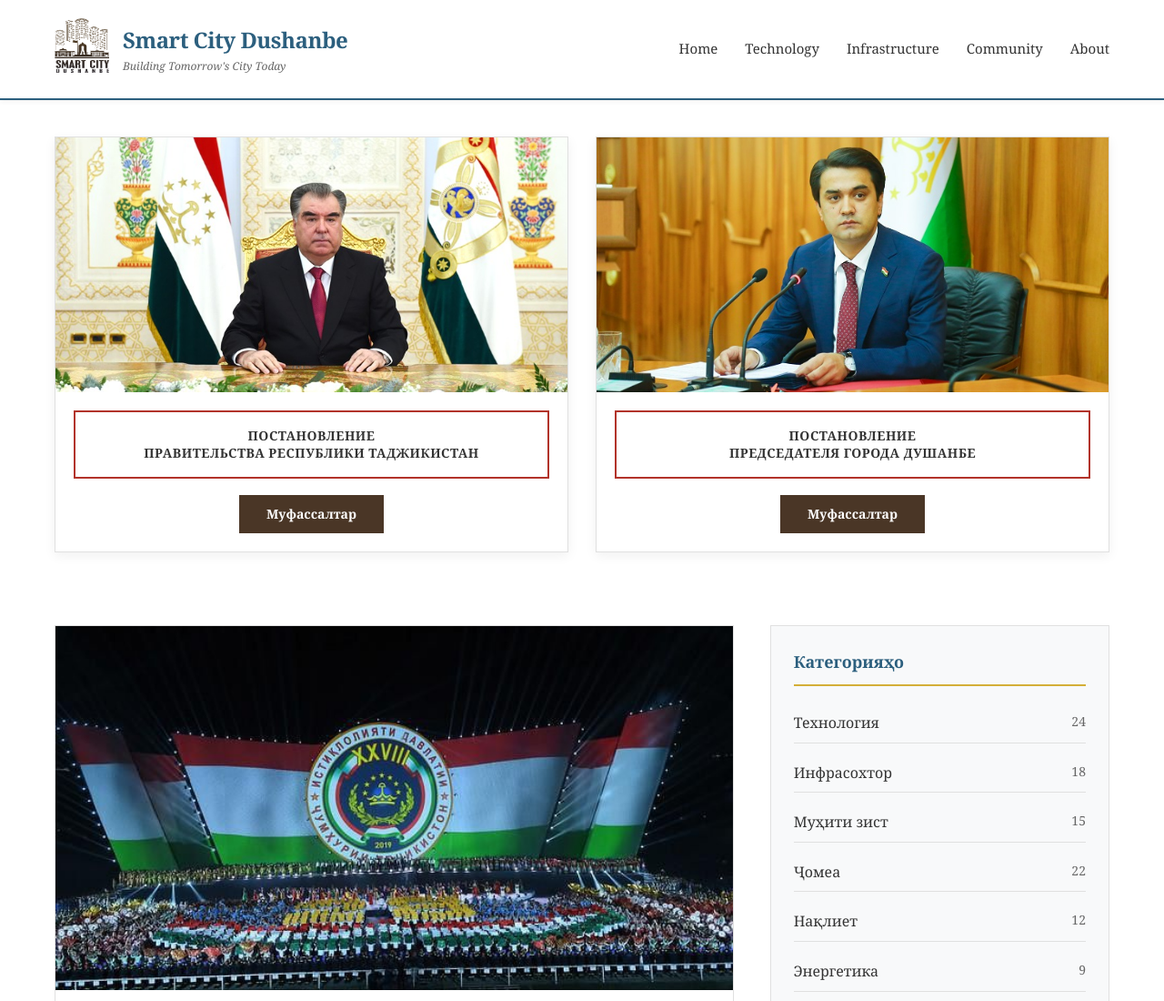
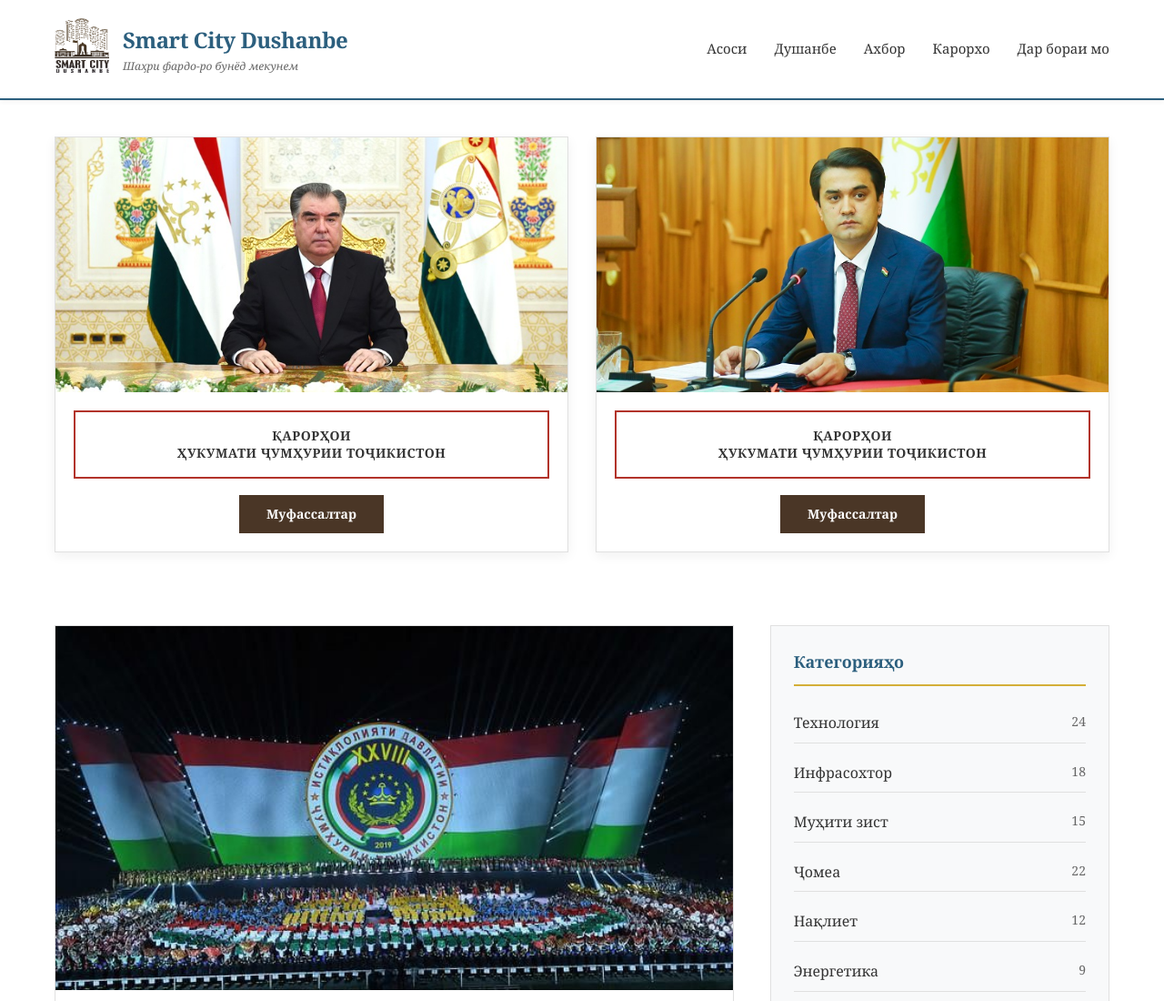
Before and after one commit to randommmtempuser-sudo/dsc.1.tj, a plain HTML site: page index.html in a window 1280 px wide. Shown: the top 1100 px of the page at 91% size. Drawn offline with Linux system fonts and the light colour scheme.

Commit message:
Update index.html

```diff
--- a/index.html
+++ b/index.html
@@ -674,16 +674,16 @@
                     </div>
                     <div class="logo-text">
                         <h1>Smart City Dushanbe</h1>
-                        <p>Building Tomorrow's City Today</p>
+                        <p>Шаҳри фардо-ро бунёд мекунем</p>
                     </div>
                 </a>
                 <nav>
                     <ul>
-                        <li><a href="#">Home</a></li>
-                        <li><a href="#">Technology</a></li>
-                        <li><a href="#">Infrastructure</a></li>
-                        <li><a href="#">Community</a></li>
-                        <li><a href="#">About</a></li>
+                        <li><a href="#">Асоси</a></li>
+                        <li><a href="#">Душанбе</a></li>
+                        <li><a href="#">Ахбор</a></li>
+                        <li><a href="#">Карорхо</a></li>
+                        <li><a href="#">Дар бораи мо</a></li>
                     </ul>
                 </nav>
             </div>
@@ -704,8 +704,8 @@
                     </div>
                     <div class="banner-body">
                         <div class="banner-highlight">
-                            <span>Постановление</span>
-                            <span>Правительства Республики Таджикистан</span>
+                            <span>ҚАРОРҲОИ</span>
+                            <span>ҲУКУМАТИ ҶУМҲУРИИ ТОҶИКИСТОН</span>
                         </div>
                         <a class="banner-button" href="#">Муфассалтар</a>
                     </div>
@@ -716,8 +716,8 @@
                     </div>
                     <div class="banner-body">
                         <div class="banner-highlight">
-                            <span>Постановление</span>
-                            <span>Председателя города Душанбе</span>
+                            <span>ҚАРОРҲОИ</span>
+                            <span>ҲУКУМАТИ ҶУМҲУРИИ ТОҶИКИСТОН</span>
                         </div>
                         <a class="banner-button" href="#">Муфассалтар</a>
                     </div>
```
